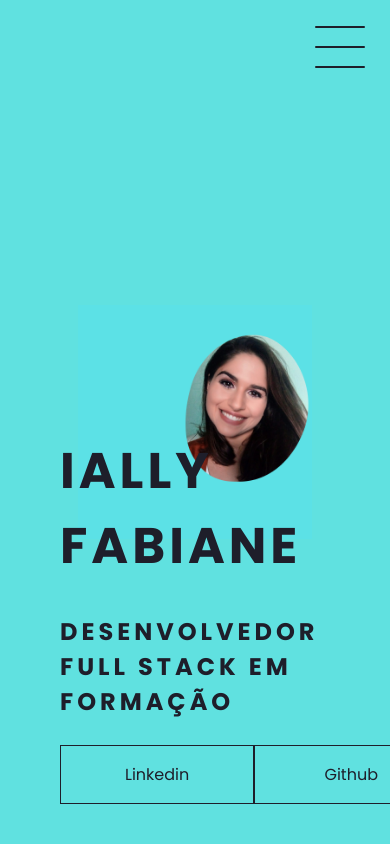
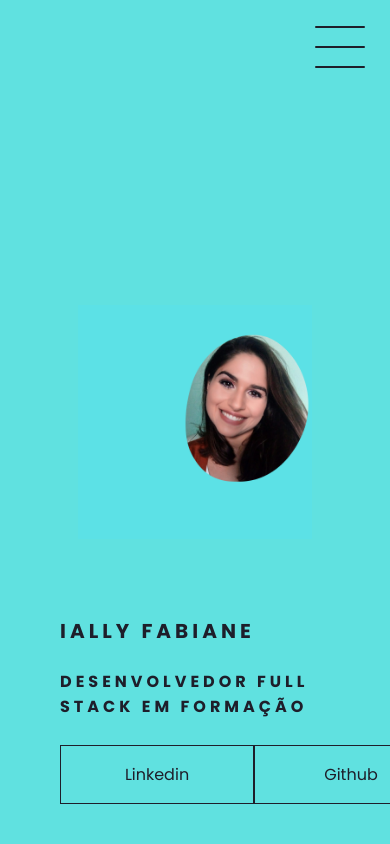
Before and after one commit to IallyFabiane/Portfolio, a plain HTML site: page index.html in a window 390 px wide. Shown: the top 844 px of the page. Drawn offline with Linux system fonts and the light colour scheme.

Commit message:
Update style.css

```diff
--- a/style.css
+++ b/style.css
@@ -292,6 +292,30 @@ a:hover {
 
 @media screen and (max-width: 970px) {
 
+    .header-container {
+        justify-content: end;
+        background-origin: padding-box;
+        padding: 30px;
+        background-size: 90%;
+    }
+
+    h1 {
+        font-size: 20px;
+    }
+
+    h2 {
+        font-size: 16px;
+    }
+
+    .social-media {
+        max-width: 3rem;
+    }
+
+    h1, h2, .social-media {
+        padding-left: 30px;
+        margin-bottom: 10px;
+    }
+
     .card-container{
         margin: 0 auto;
         padding: 0;
```
